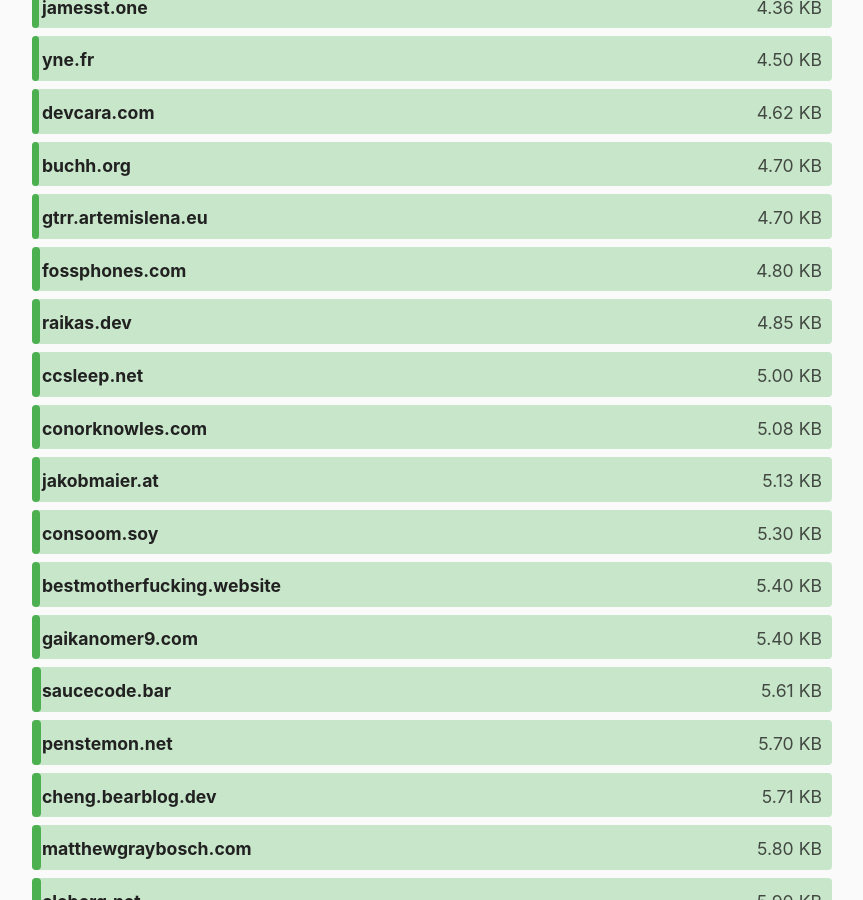
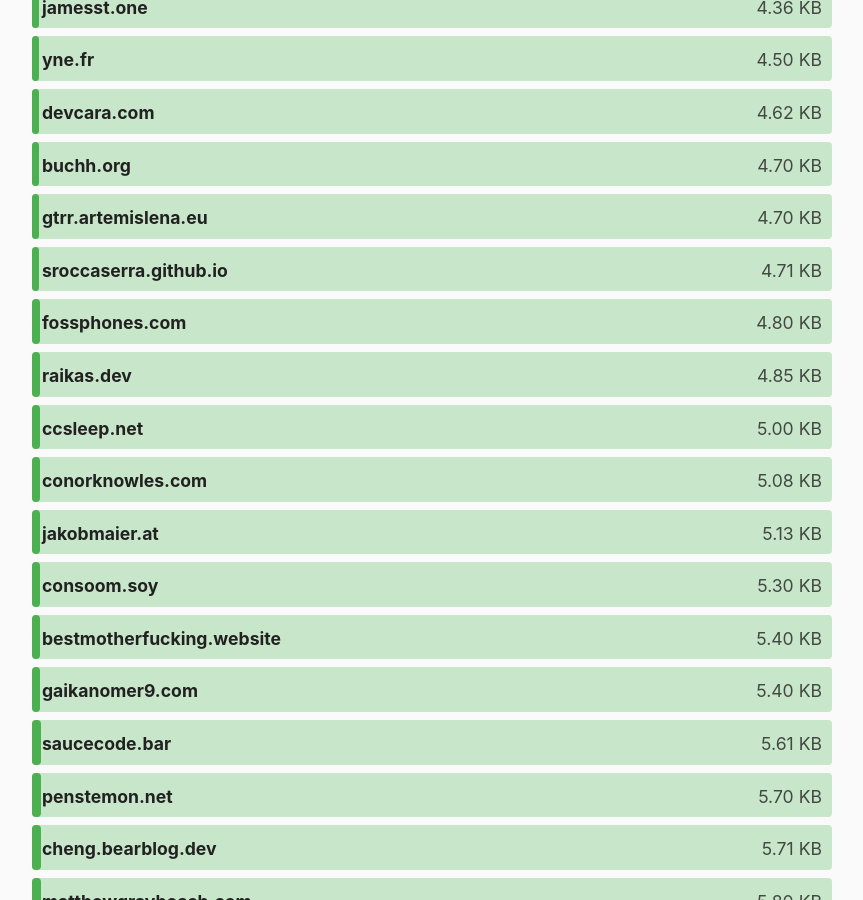
Before and after one commit to kevquirk/512kb.club, a Jekyll site: the page built from index.md, in a window 1280 px wide and 900 px high, scrolled down 1902 px. Shown: the whole window, without its empty margins (208-1071 px from the left). Built offline with Jekyll 4.4.1, drawn with Linux system fonts in a browser that asks for light colours.

Commit message:
Add https://sroccaserra.github.io/
Link to the GT Metrix results:
- https://gtmetrix.com/reports/sroccaserra.github.io/qbd5o8Oj/

```diff
--- a/_data/sites.yml
+++ b/_data/sites.yml
@@ -2737,6 +2737,11 @@
   size: 6.6
   last_checked: 2022-05-06
 
+- domain: sroccaserra.github.io
+  url: https://sroccaserra.github.io/
+  size: 4.71
+  last_checked: 2023-07-31
+
 - domain: stapy.magentix.fr
   url: https://stapy.magentix.fr/
   size: 21.4
```
